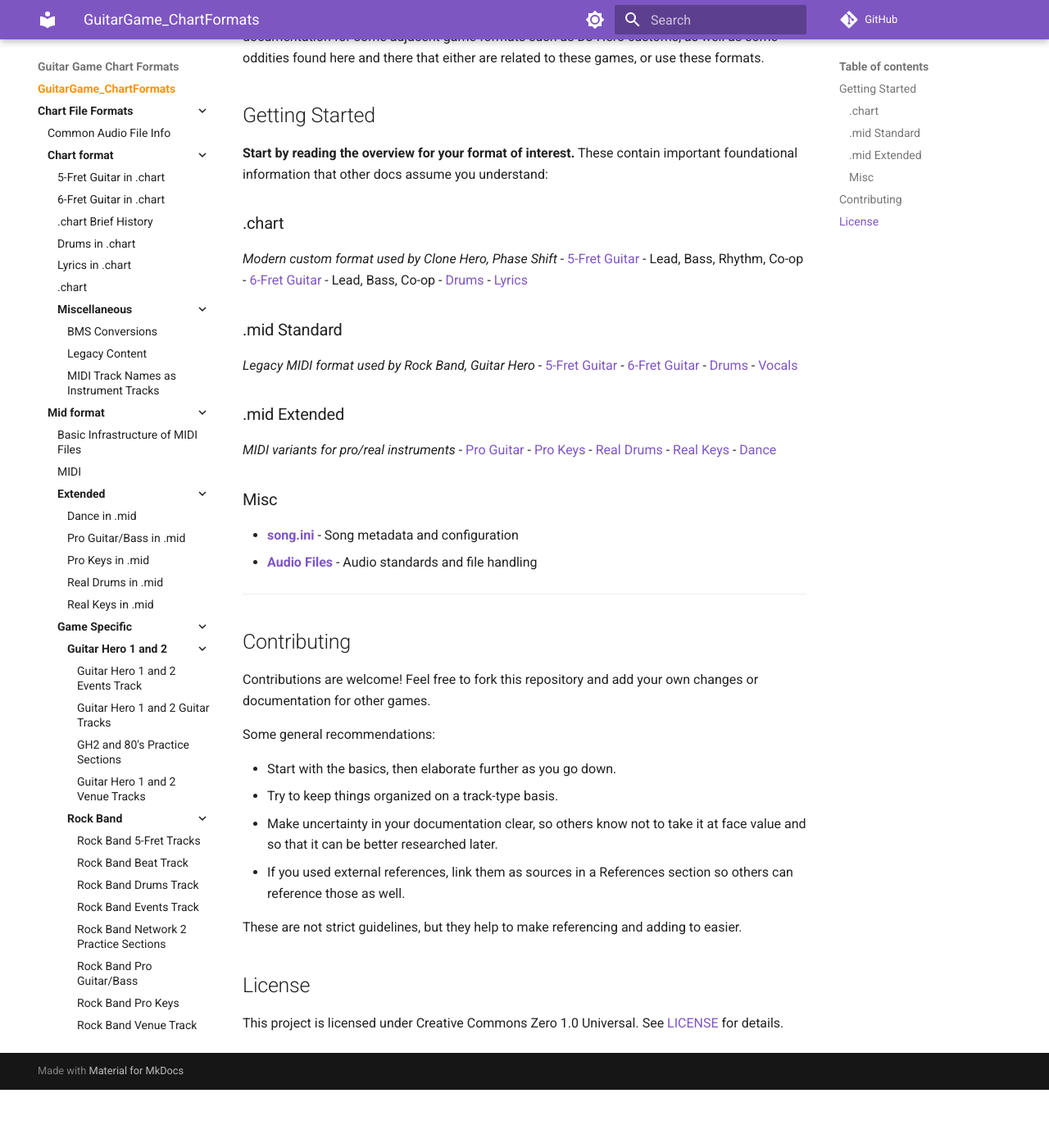
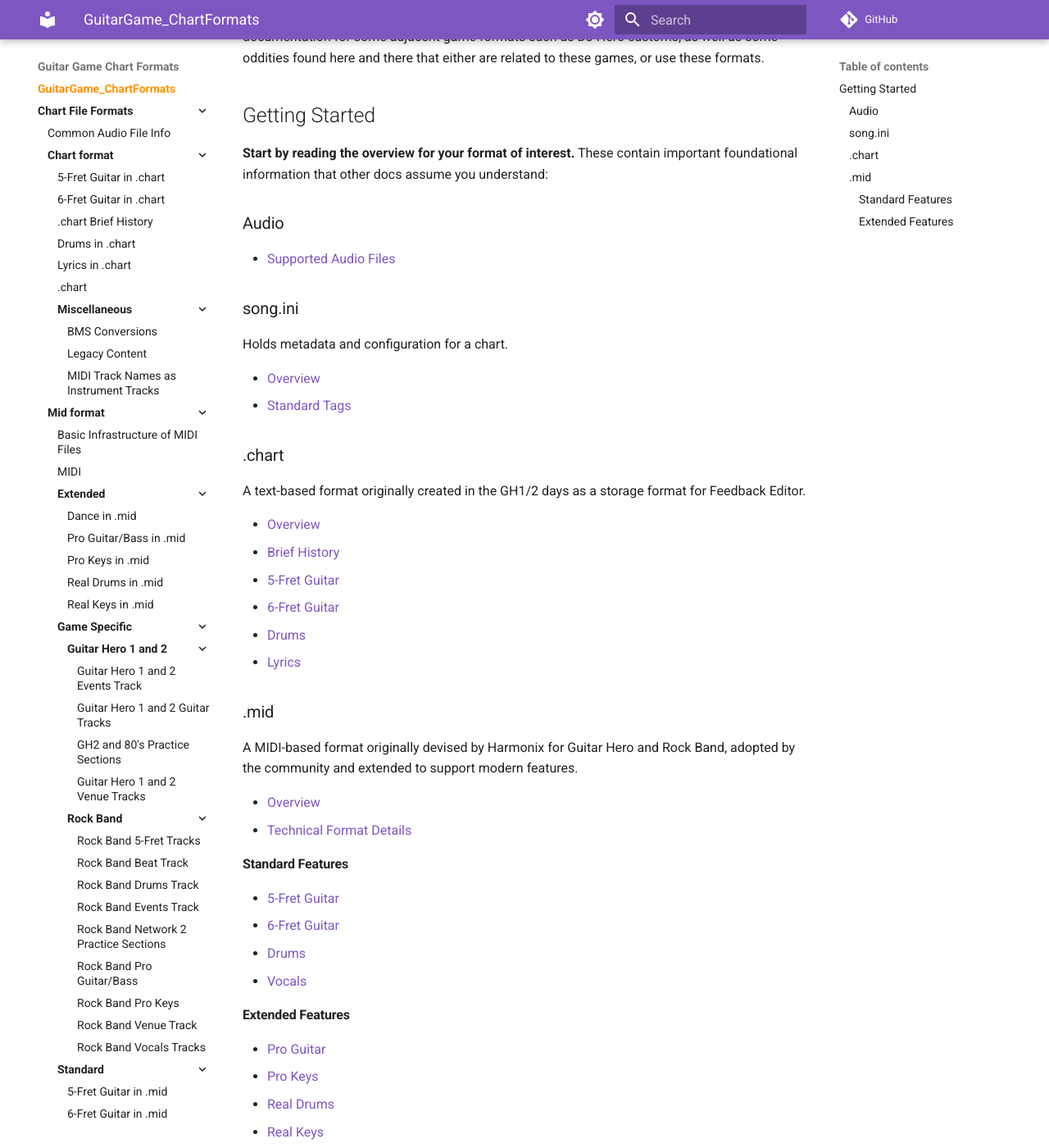
Before and after one commit to TheNathannator/GuitarGame_ChartFormats, an MkDocs documentation site: the page built from docs/index.md, in a window 1280 px wide and 1400 px high, scrolled down 266 px. Shown: the whole window at 82% size. Built offline with MkDocs 1.6.1 and Material for MkDocs 9.7.7, drawn with Linux system fonts in a browser that asks for light colours; comment, search, counter and statistics services are not loaded; before the commit the page ends 1595 px from its top, so only the background shows below that.

Commit message:
Some bits of tidy

```diff
--- a/docs/index.md
+++ b/docs/index.md
@@ -8,47 +8,46 @@ These documents focus on the customs formats used in games such as Clone Hero, P
 
 **Start by reading the overview for your format of interest.** These contain important foundational information that other docs assume you understand:
 
+### Audio
+
+- [Supported Audio Files](Chart-File-Formats/Supported-Audio-Files.md)
+
+### song.ini
+
+Holds metadata and configuration for a chart.
+
+- [Overview](Chart-File-Formats/song-ini/Overview.md)
+- [Standard Tags](Chart-File-Formats/song-ini/Standard-Tags.md)
+
 ### .chart
-*Modern custom format used by Clone Hero, Phase Shift*
-- [5-Fret Guitar](Chart-File-Formats/chart-format/5-Fret-Guitar.md) - Lead, Bass, Rhythm, Co-op
-- [6-Fret Guitar](Chart-File-Formats/chart-format/6-Fret-Guitar.md) - Lead, Bass, Co-op
+
+A text-based format originally created in the GH1/2 days as a storage format for Feedback Editor.
+
+- [Overview](Chart-File-Formats/chart-format/Overview.md)
+- [Brief History](Chart-File-Formats/chart-format/Brief-History.md)
+- [5-Fret Guitar](Chart-File-Formats/chart-format/5-Fret-Guitar.md)
+- [6-Fret Guitar](Chart-File-Formats/chart-format/6-Fret-Guitar.md)
 - [Drums](Chart-File-Formats/chart-format/Drums.md)
 - [Lyrics](Chart-File-Formats/chart-format/Lyrics.md)
 
-### .mid Standard
-*Legacy MIDI format used by Rock Band, Guitar Hero*
+### .mid
+
+A MIDI-based format originally devised by Harmonix for Guitar Hero and Rock Band, adopted by the community and extended to support modern features.
+
+- [Overview](Chart-File-Formats/mid-format/Overview.md)
+- [Technical Format Details](Chart-File-Formats/mid-format/MIDI-Technical.md)
+
+#### Standard Features
+
 - [5-Fret Guitar](Chart-File-Formats/mid-format/Standard/5-Fret-Guitar.md)
 - [6-Fret Guitar](Chart-File-Formats/mid-format/Standard/6-Fret-Guitar.md)
 - [Drums](Chart-File-Formats/mid-format/Standard/Drums.md)
 - [Vocals](Chart-File-Formats/mid-format/Standard/Vocals.md)
 
-### .mid Extended
-*MIDI variants for pro/real instruments*
+#### Extended Features
+
 - [Pro Guitar](Chart-File-Formats/mid-format/Extended/Pro-Guitar.md)
 - [Pro Keys](Chart-File-Formats/mid-format/Extended/Pro-Keys.md)
 - [Real Drums](Chart-File-Formats/mid-format/Extended/Real-Drums.md)
-- [Real Keys](Chart-File-Formats/mid-format/Extended/Real-Ketructureys.md)
+- [Real Keys](Chart-File-Formats/mid-format/Extended/Real-Keys.md)
 - [Dance](Chart-File-Formats/mid-format/Extended/Dance.md)
-
-### Misc
-- **[song.ini](Chart-File-Formats/song-ini/Overview.md)** - Song metadata and configuration
-- **[Audio Files](Chart-File-Formats/Supported-Audio-Files.md)** - Audio standards and file handling
-
----
-
-## Contributing
-
-Contributions are welcome! Feel free to fork this repository and add your own changes or documentation for other games.
-
-Some general recommendations:
-
-- Start with the basics, then elaborate further as you go down.
-- Try to keep things organized on a track-type basis.
-- Make uncertainty in your documentation clear, so others know not to take it at face value and so that it can be better researched later.
-- If you used external references, link them as sources in a References section so others can reference those as well.
-
-These are not strict guidelines, but they help to make referencing and adding to easier.
-
-## License
-
-This project is licensed under Creative Commons Zero 1.0 Universal. See [LICENSE](../LICENSE) for details.
```
Also changed, not shown: README.md (+17 -8 lines), docs/Chart-File-Formats/chart-format/Overview.md (+1 -1 lines), docs/Implementation-Info/Time-Conversions.md (+1 -5 lines).
